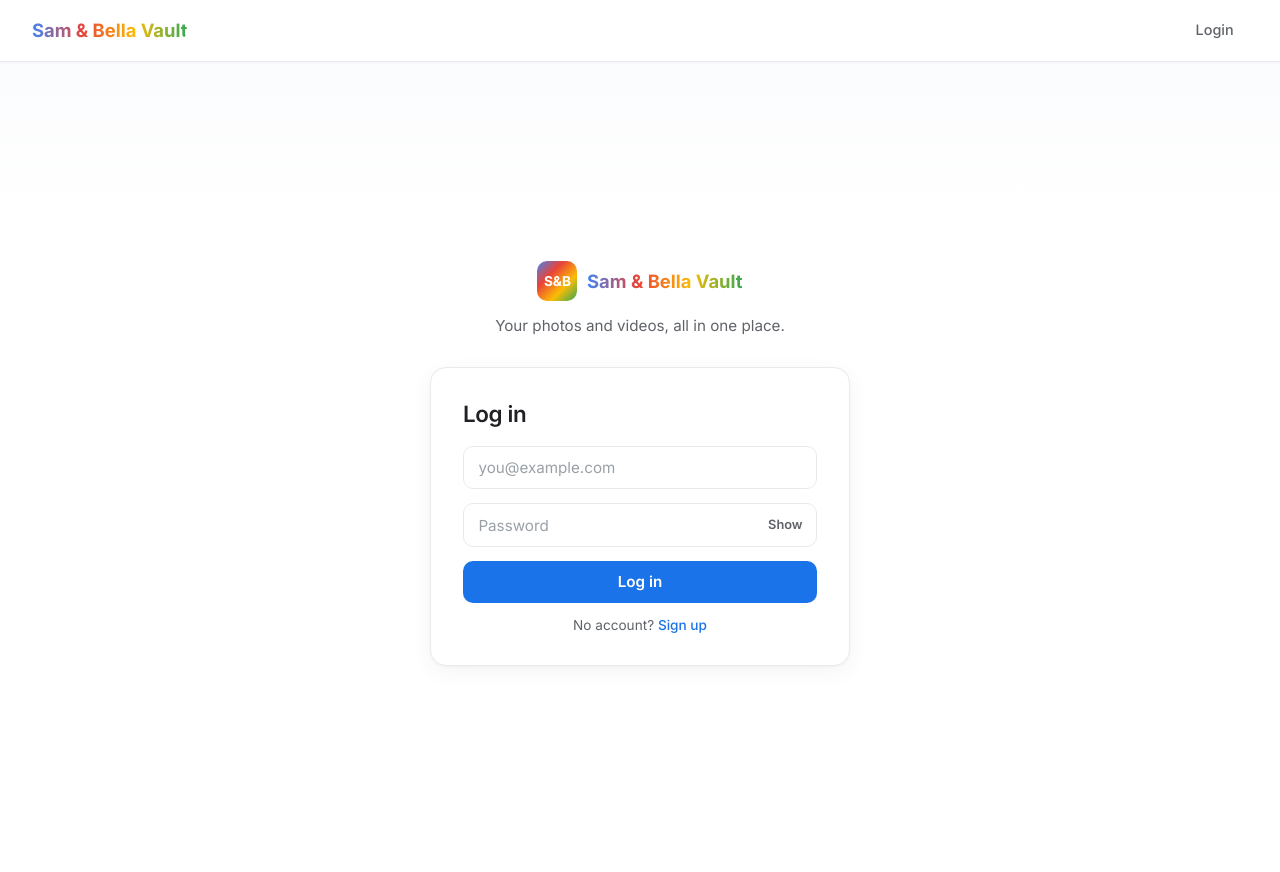
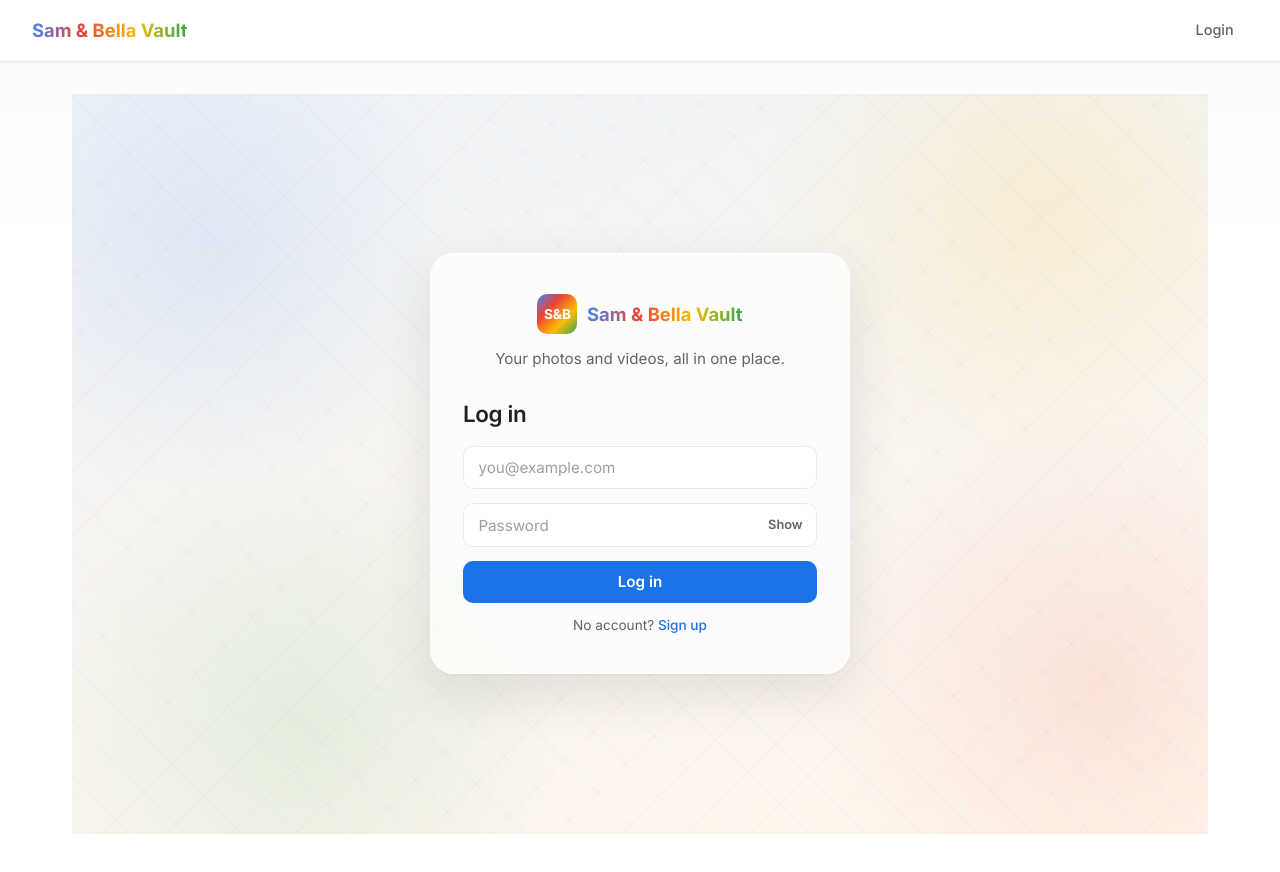
Before and after one commit to petjo21/Vault, a Next.js app: page /login in a window 1280 px wide. Shown: the top 872 px of the page. Built offline with nearby package versions, Linux system fonts and the light colour scheme.

Commit message:
Add photo-wall styled background to login page

```diff
--- a/app/globals.css
+++ b/app/globals.css
@@ -496,3 +496,55 @@ button:not(.delete-btn):not(.pill-delete):not(.thumb-remove):hover {
 .grid img, .grid video {
   box-shadow: 0 1px 2px rgba(0,0,0,0.04), 0 2px 8px rgba(60,64,67,0.08);
 }
+/* ---------- Photo-wall backdrop for the auth page ---------- */
+.auth-page {
+  position: relative;
+  overflow: hidden;
+  background: linear-gradient(160deg, #eef2f7 0%, #f7f4ef 50%, #fef6ec 100%);
+}
+.auth-page::before {
+  content: '';
+  position: absolute;
+  inset: 0;
+  background-image:
+    repeating-linear-gradient(45deg, rgba(66,133,244,0.05) 0 2px, transparent 2px 40px),
+    repeating-linear-gradient(-45deg, rgba(234,67,53,0.04) 0 2px, transparent 2px 46px);
+  opacity: 0.6;
+}
+.auth-page::after {
+  content: '';
+  position: absolute;
+  inset: 0;
+  background:
+    radial-gradient(circle at 12% 20%, rgba(66,133,244,0.10), transparent 22%),
+    radial-gradient(circle at 85% 15%, rgba(251,188,5,0.12), transparent 24%),
+    radial-gradient(circle at 20% 85%, rgba(52,168,83,0.10), transparent 24%),
+    radial-gradient(circle at 90% 80%, rgba(234,67,53,0.10), transparent 24%);
+}
+.auth-card {
+  position: relative;
+  z-index: 2;
+  background: rgba(255,255,255,0.72);
+  backdrop-filter: blur(14px);
+  -webkit-backdrop-filter: blur(14px);
+  border-radius: 24px;
+  padding: 2.5rem 2rem;
+  box-shadow: 0 1px 2px rgba(0,0,0,0.04), 0 20px 50px rgba(60,64,67,0.12);
+  border: 1px solid rgba(255,255,255,0.6);
+}
+.auth-card .form {
+  background: transparent;
+  border: none;
+  box-shadow: none;
+  padding: 0;
+  margin-top: 1.5rem;
+}
+
+.photo-deco {
+  position: absolute;
+  border-radius: 10px;
+  background: rgba(255,255,255,0.55);
+  border: 1px solid rgba(255,255,255,0.8);
+  box-shadow: 0 10px 30px rgba(60,64,67,0.10);
+  z-index: 1;
+}
```
